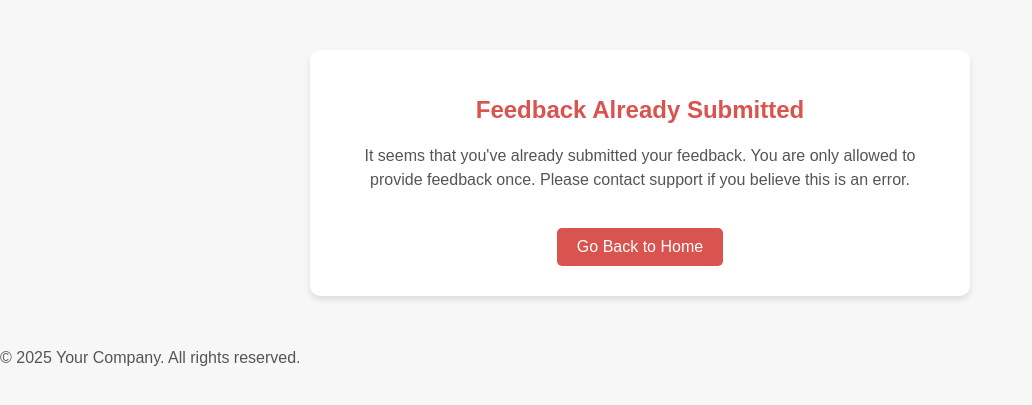
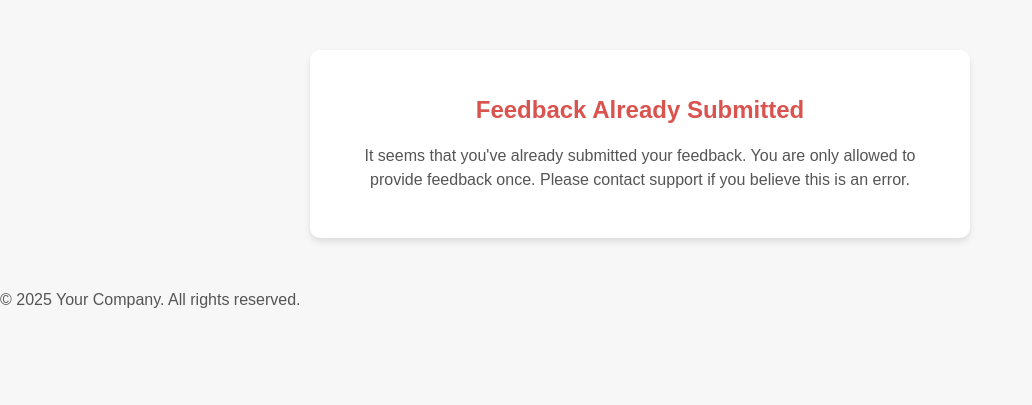
Before and after one commit to m-abdullah-mazhar-dev/Seo_Backend, a Django app: page /job/feedback/already-submitted/ in a window 1280 px wide. Shown: the top 405 px of the page, without its empty margins (0-1032 px from the left). Run offline with Django 5.2, Linux system fonts and the light colour scheme; parts of the project's set-up code (start-up, migrations or seed data) failed here and were passed over.

Commit message:
update feedback html

```diff
--- a/job/templates/feedback/feedback_already_submitted.html
+++ b/job/templates/feedback/feedback_already_submitted.html
@@ -63,7 +63,6 @@
     <div class="container">
         <h1>Feedback Already Submitted</h1>
         <p>It seems that you've already submitted your feedback. You are only allowed to provide feedback once. Please contact support if you believe this is an error.</p>
-        <a href="/" class="btn">Go Back to Home</a>
     </div>
     <footer>
         <p>&copy; 2025 Your Company. All rights reserved.</p>
```
